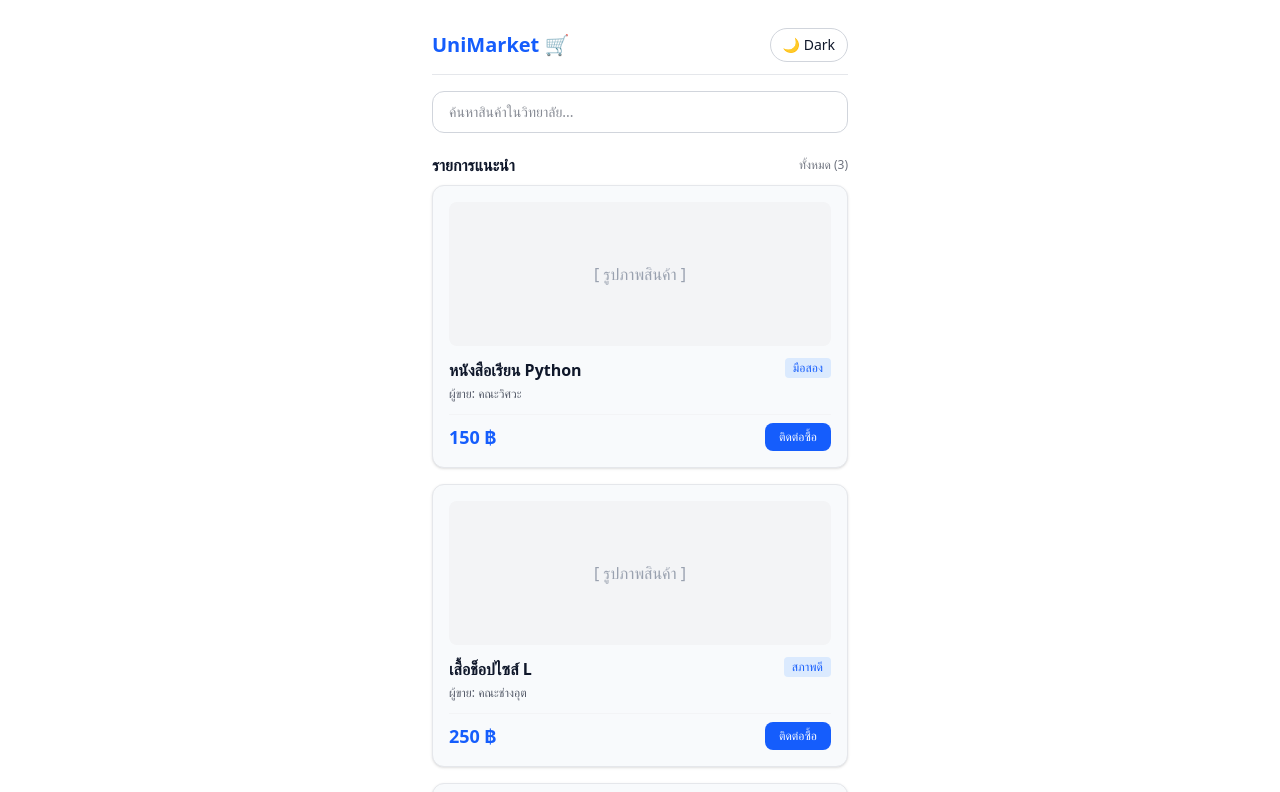
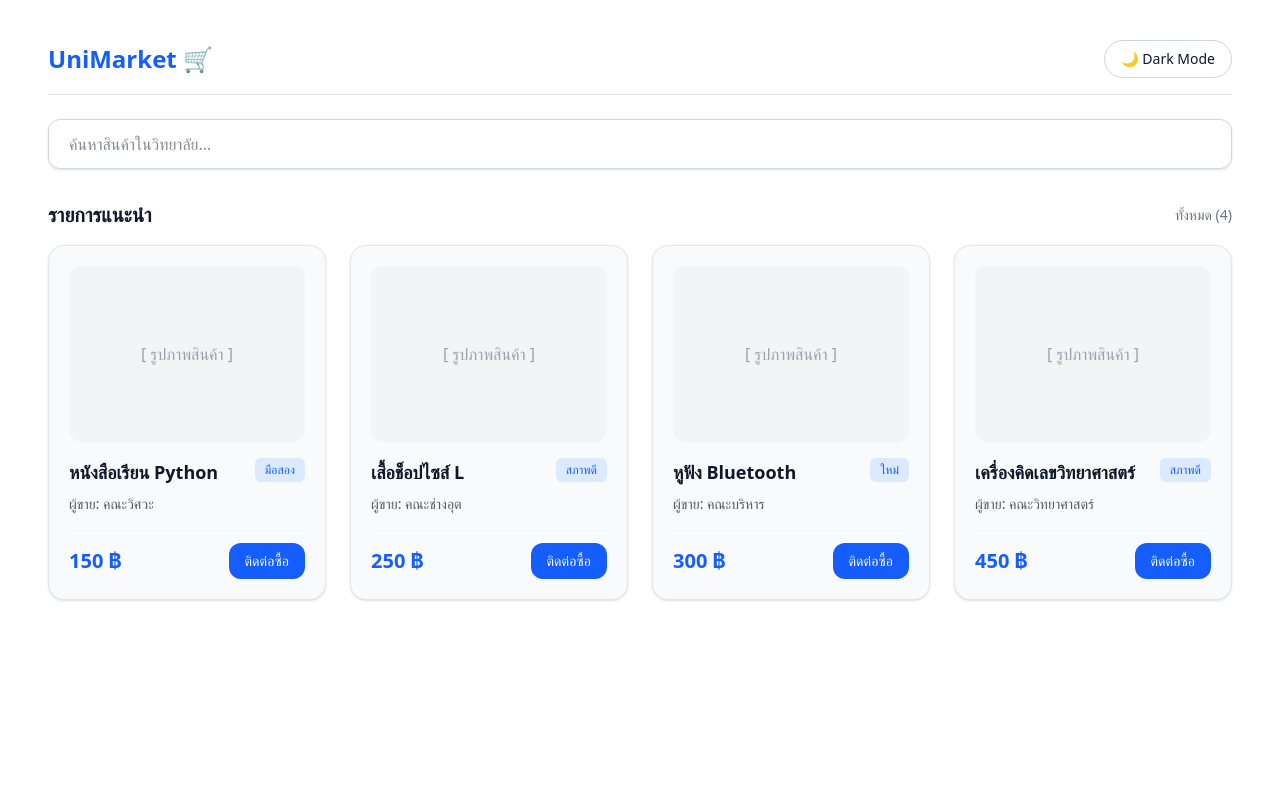
Before and after one commit to thanwaratnbuymi91-stack/nextjs-boilerplate, a Next.js app: page /home in a window 1280 px wide. Shown: the top 792 px of the page. Built offline with nearby package versions, Linux system fonts and the light colour scheme.

Commit message:
Update page.tsx

```diff
--- a/app/home/page.tsx
+++ b/app/home/page.tsx
@@ -16,9 +16,9 @@ function ThemeToggle() {
   return (
     <button
       onClick={toggleTheme}
-      className="px-3 py-1.5 rounded-full border border-gray-300 dark:border-gray-700 text-sm font-medium transition-all"
+      className="px-4 py-2 rounded-full border border-gray-300 dark:border-gray-700 text-sm font-medium transition-all hover:bg-gray-100 dark:hover:bg-gray-800"
     >
-      {theme === 'light' ? '🌙 Dark' : '☀️ Light'}
+      {theme === 'light' ? '🌙 Dark Mode' : '☀️ Light Mode'}
     </button>
   );
 }
@@ -27,53 +27,59 @@ const mockProducts = [
   { id: 1, name: 'หนังสือเรียน Python', price: '150 ฿', seller: 'คณะวิศวะ', tag: 'มือสอง' },
   { id: 2, name: 'เสื้อช็อปไซส์ L', price: '250 ฿', seller: 'คณะช่างอุต', tag: 'สภาพดี' },
   { id: 3, name: 'หูฟัง Bluetooth', price: '300 ฿', seller: 'คณะบริหาร', tag: 'ใหม่' },
+  { id: 4, name: 'เครื่องคิดเลขวิทยาศาสตร์', price: '450 ฿', seller: 'คณะวิทยาศาสตร์', tag: 'สภาพดี' },
 ];
 
 export default function HomeRoutePage() {
   return (
-    <div className="max-w-md mx-auto min-h-screen flex flex-col p-4">
+    <div className="w-full min-h-screen flex flex-col px-4 sm:px-8 lg:px-12 py-6">
+      <div className="max-w-7xl w-full mx-auto flex-1 flex flex-col">
         {/* Header */}
-      <header className="flex justify-between items-center py-3 mb-4 border-b border-gray-200 dark:border-gray-800">
-        <h1 className="text-xl font-bold text-blue-600 dark:text-blue-400">UniMarket 🛒</h1>
+        <header className="flex justify-between items-center py-4 mb-6 border-b border-gray-200 dark:border-gray-800">
+          <h1 className="text-2xl font-bold text-blue-600 dark:text-blue-400">UniMarket 🛒</h1>
           <ThemeToggle />
         </header>
 
         {/* Search Bar */}
-      <div className="mb-5">
+        <div className="mb-8">
           <input
             type="text"
             placeholder="ค้นหาสินค้าในวิทยาลัย..."
-          className="w-full px-4 py-2.5 rounded-xl border border-gray-300 dark:border-gray-700 bg-transparent text-sm focus:outline-none focus:ring-2 focus:ring-blue-500 transition"
+            className="w-full px-5 py-3 rounded-xl border border-gray-300 dark:border-gray-700 bg-transparent text-base focus:outline-none focus:ring-2 focus:ring-blue-500 transition shadow-sm"
           />
         </div>
 
         {/* Main Content */}
-      <main className="flex-1 space-y-4">
-        <div className="flex justify-between items-center mb-2">
-          <h2 className="text-base font-semibold">รายการแนะนำ</h2>
-          <span className="text-xs opacity-60">ทั้งหมด ({mockProducts.length})</span>
+        <main className="flex-1 space-y-6">
+          <div className="flex justify-between items-center mb-4">
+            <h2 className="text-xl font-bold">รายการแนะนำ</h2>
+            <span className="text-sm opacity-60">ทั้งหมด ({mockProducts.length})</span>
           </div>
 
-        <div className="grid grid-cols-1 gap-4">
+          {/* Grid Layout: Responsive 1 คอลัมน์บนมือถือ, 2 บนแท็บเล็ต, 3-4 บนคอมพิวเตอร์ */}
+          <div className="grid grid-cols-1 sm:grid-cols-2 md:grid-cols-3 lg:grid-cols-4 gap-6">
             {mockProducts.map((item) => (
               <div
                 key={item.id}
-              className="p-4 rounded-xl border border-gray-200 dark:border-gray-800 shadow-sm transition hover:shadow-md"
+                className="p-5 rounded-2xl border border-gray-200 dark:border-gray-800 shadow-sm transition hover:shadow-lg flex flex-col justify-between"
                 style={{ backgroundColor: 'var(--card-bg)' }}
               >
-              <div className="h-36 bg-gray-100 dark:bg-gray-800 rounded-lg mb-3 flex items-center justify-center text-gray-400">
+                <div>
+                  <div className="h-44 bg-gray-100 dark:bg-gray-800 rounded-xl mb-4 flex items-center justify-center text-gray-400 font-medium">
                     <span>[ รูปภาพสินค้า ]</span>
                   </div>
-              <div className="flex justify-between items-start mb-1">
-                <h3 className="font-bold text-base">{item.name}</h3>
-                <span className="text-xs px-2 py-0.5 rounded bg-blue-100 dark:bg-blue-900 text-blue-600 dark:text-blue-300">
+                  <div className="flex justify-between items-start mb-2">
+                    <h3 className="font-bold text-lg">{item.name}</h3>
+                    <span className="text-xs px-2.5 py-1 rounded-md bg-blue-100 dark:bg-blue-900 text-blue-600 dark:text-blue-300 font-medium">
                       {item.tag}
                     </span>
                   </div>
-              <p className="text-xs opacity-70 mb-3">ผู้ขาย: {item.seller}</p>
-              <div className="flex justify-between items-center pt-2 border-t border-gray-100 dark:border-gray-800">
-                <span className="text-lg font-bold text-blue-600 dark:text-blue-400">{item.price}</span>
-                <button className="bg-blue-600 hover:bg-blue-700 text-white px-3.5 py-1.5 rounded-lg text-xs font-medium transition">
+                  <p className="text-sm opacity-70 mb-4">ผู้ขาย: {item.seller}</p>
+                </div>
+
+                <div className="flex justify-between items-center pt-3 border-t border-gray-100 dark:border-gray-800">
+                  <span className="text-xl font-bold text-blue-600 dark:text-blue-400">{item.price}</span>
+                  <button className="bg-blue-600 hover:bg-blue-700 text-white px-4 py-2 rounded-xl text-sm font-medium transition">
                     ติดต่อซื้อ
                   </button>
                 </div>
@@ -82,5 +88,6 @@ export default function HomeRoutePage() {
           </div>
         </main>
       </div>
+    </div>
   );
 }
```
Lines whose indentation alone changed are shown as unchanged.
